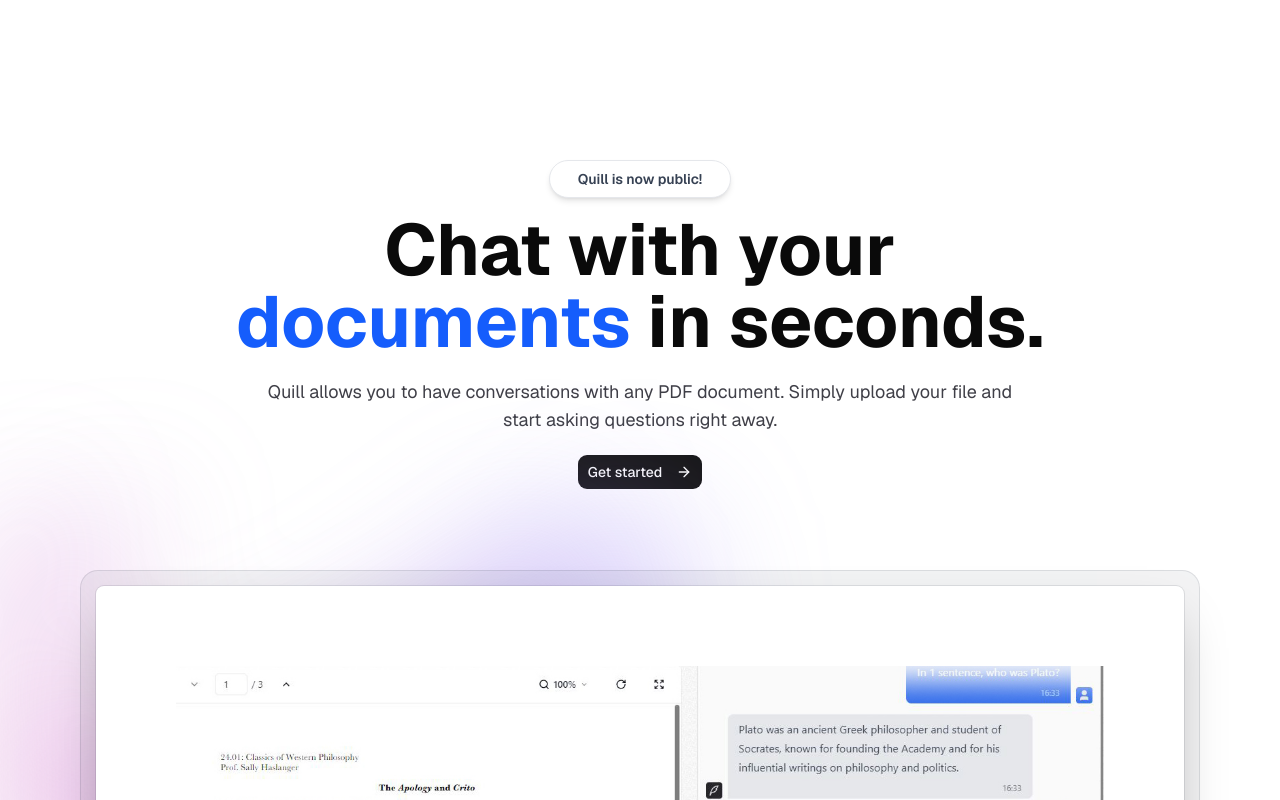
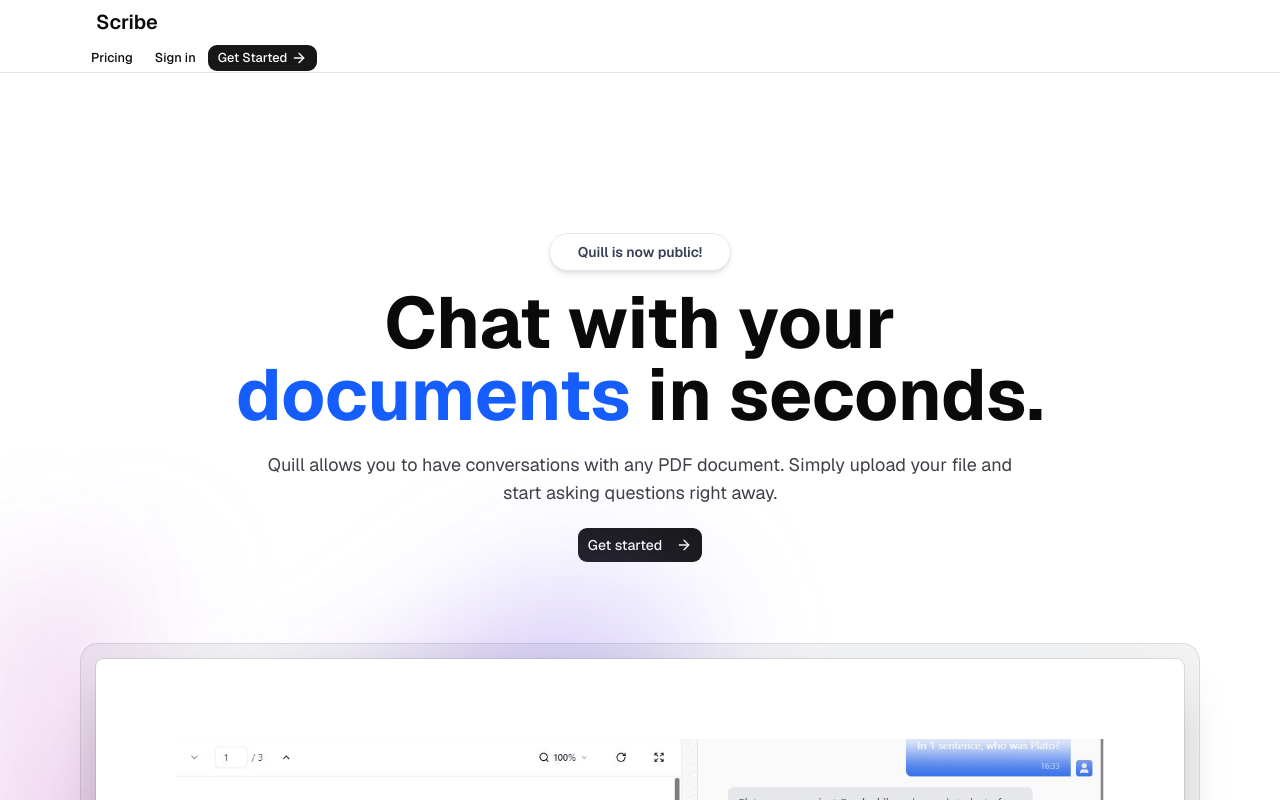
Before and after one commit to raghavv483/Scribe, a Next.js app: page / in a window 1280 px wide. Shown: the top 800 px of the page. Built offline with nearby package versions, Linux system fonts and the light colour scheme.

Commit message:
added kinde auth,navbar

```diff
--- /dev/null
+++ b/app/api/auth/[kindeAuth]/route.ts
@@ -0,0 +1,3 @@
+import {handleAuth} from "@kinde-oss/kinde-auth-nextjs/server";
+
+export const GET = handleAuth();
--- /dev/null
+++ b/app/dashboard/page.tsx
@@ -0,0 +1,15 @@
+import { getKindeServerSession } from "@kinde-oss/kinde-auth-nextjs/server";
+import { redirect } from "next/navigation";
+
+const Page = async () => {
+    const {getUser} = getKindeServerSession()
+    const user = await getUser()
+    if(!user || !user.id) redirect('/auth-callback?origin=/dashboard')
+    return (
+        <div>
+            <h1>Dashboard</h1>
+            <p>Welcome {user?.given_name}</p>
+        </div>
+    );
+}
+export default Page;
--- a/app/layout.tsx
+++ b/app/layout.tsx
@@ -2,6 +2,7 @@
 import { Geist, Geist_Mono } from "next/font/google";
 import "./globals.css";
 import { cn } from "./lib/utils";
+import Navbar from "../components/Navbar";
 
 const geistSans = Geist({
   variable: "--font-geist-sans",
@@ -28,7 +29,11 @@
       lang="en"
       className='light'
     >
-      <body className={cn('min-h-screen font-sans antialiased grainy',geistSans.className)}>{children}</body>
+
+
+      <body className={cn('min-h-screen font-sans antialiased grainy',geistSans.className)}>
+        <Navbar/>
+        {children}</body>
     </html>
   );
 }
--- a/app/page.tsx
+++ b/app/page.tsx
@@ -1,4 +1,4 @@
-import MaxWidhtWrapper from './components/MaxWidhtWrapper'
+import MaxWidhtWrapper from '../components/MaxWidhtWrapper'
 import Link from 'next/link'
 import { ArrowRight } from 'lucide-react'
 import { buttonVariants } from '@/components/ui/button'
--- a/app/components/MaxWidhtWrapper.tsx
+++ b/components/MaxWidhtWrapper.tsx
@@ -1,4 +1,4 @@
-import { cn } from "../lib/utils"
+import { cn } from "../app/lib/utils"
 
 
 const MaxWidhtWrapper = ({
--- /dev/null
+++ b/components/Navbar.tsx
@@ -0,0 +1,38 @@
+import Link from "next/link"
+import MaxWidhtWrapper from "./MaxWidhtWrapper"
+import { Button, buttonVariants } from "./ui/button"
+import { LoginLink, RegisterLink } from "@kinde-oss/kinde-auth-nextjs"
+import { ArrowRight } from "lucide-react"
+
+const Navbar = () =>{
+    return (
+        <nav className='w-full border-b'>
+          <MaxWidhtWrapper>
+            <div className='max-w-7xl mx-auto px-4 py-2 flex items-center justify-between'>
+                <Link href="/" className='text-xl font-semibold'>Scribe</Link>
+            </div>
+            {/*add mobile navbar*/}
+            <div>
+              <>
+                <Link href="/pricing" className={buttonVariants({
+                  variant: 'ghost',
+                  size: 'sm'
+                })}> Pricing
+                </Link>
+                <LoginLink className={buttonVariants({
+                  variant: 'ghost',
+                  size: 'sm'
+                })}>Sign in
+
+                </LoginLink>
+               <RegisterLink className={buttonVariants({
+                  size: 'sm'
+                })}>Get Started <ArrowRight></ArrowRight></RegisterLink>
+              </>
+            </div>
+          </MaxWidhtWrapper>
+
+        </nav>
+    )
+}
+export default Navbar
--- /dev/null
+++ b/components/Providers.tsx
@@ -0,0 +1,9 @@
+"use client"
+
+import { useState } from "react";
+import { QueryClient, QueryClientProvider } from "@tanstack/react-query";
+const Providers = () => {
+    const [queryClient] = useState(() => new QueryClient());
+
+}
+export default Providers;
--- a/package.json
+++ b/package.json
@@ -9,7 +9,11 @@
     "lint": "eslint"
   },
   "dependencies": {
+    "@kinde-oss/kinde-auth-nextjs": "^2.11.0",
     "@tailwindcss/typography": "^0.5.19",
+    "@tanstack/react-query": "^5.96.0",
+    "@trpc/client": "^11.16.0",
+    "@trpc/server": "^11.16.0",
     "class-variance-authority": "^0.7.1",
     "clsx": "^2.1.1",
     "lucide-react": "^1.7.0",
```
Also changed, not shown: app/auth-callback/page.tsx (added), 1 other file (tests, documents, lock files or other folders).
